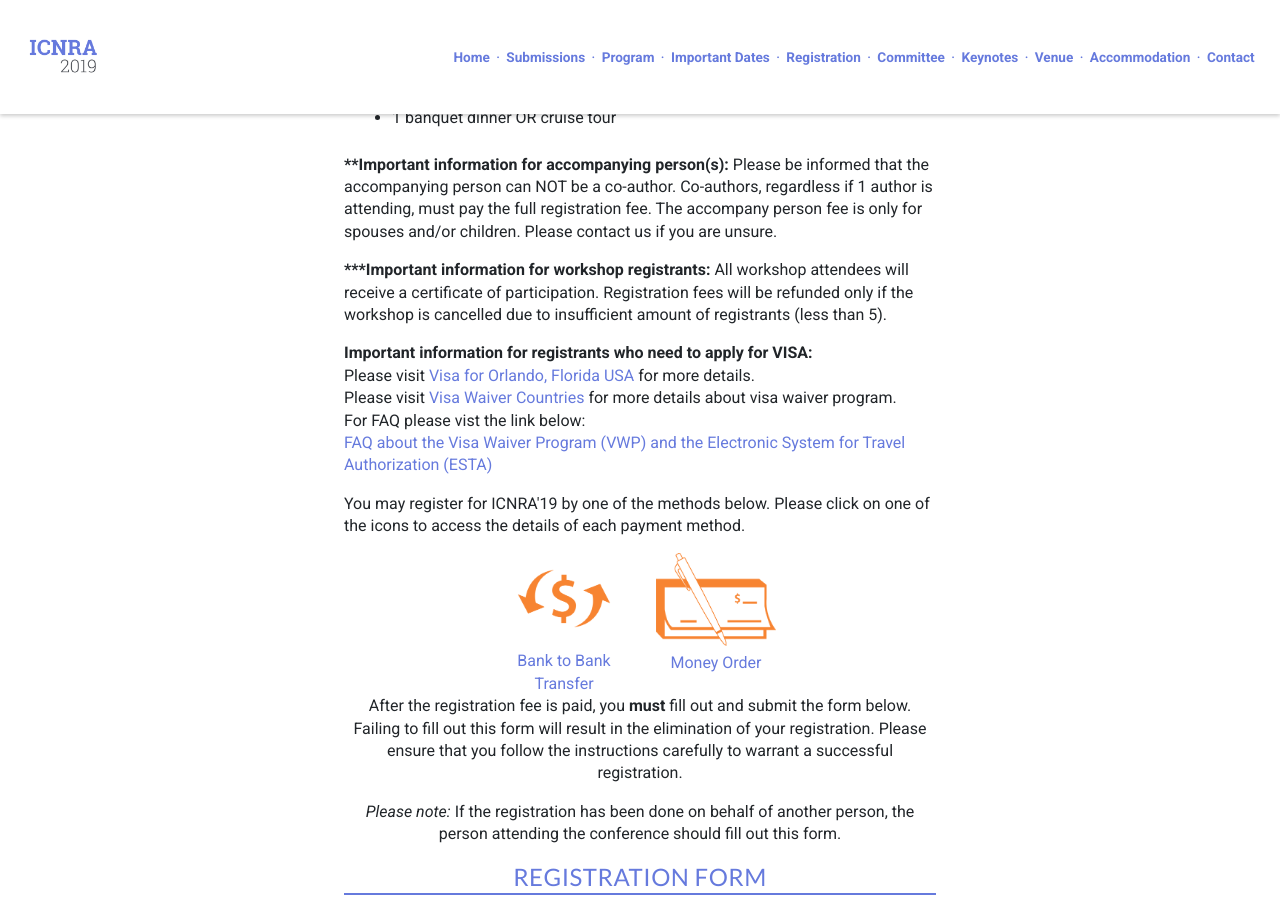
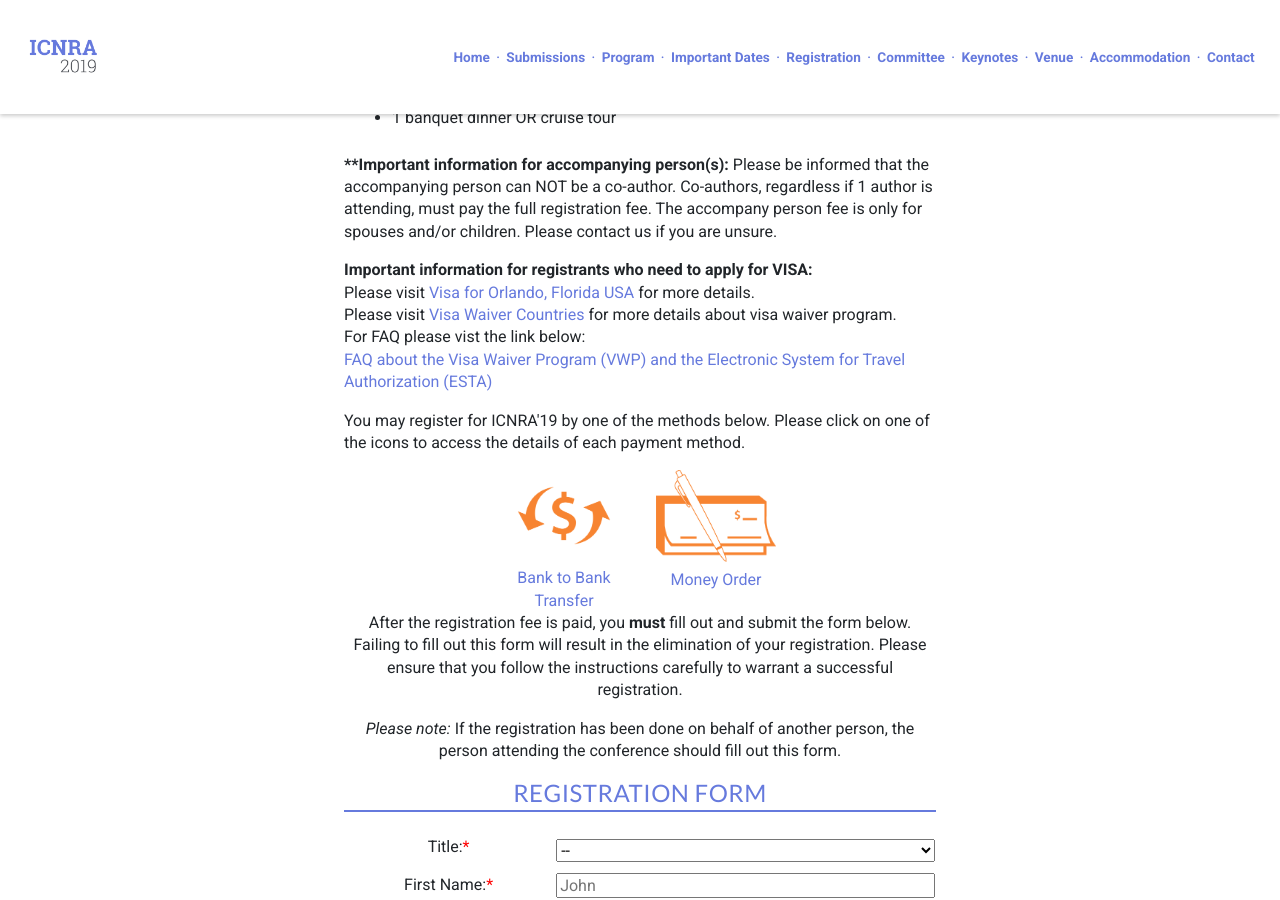
Before and after one commit to intaset/icnra, a Jekyll site: the page built from registration.html, in a window 1280 px wide and 900 px high, scrolled down 1138 px. Built offline with Jekyll 4.4.1, drawn with Linux system fonts in a browser that asks for light colours; nearby versions of some CDN libraries; Markdown is read by kramdown in place of the engine named in the settings; comment, search, counter and statistics services are not loaded.

Commit message:
removed workshop

```diff
--- a/registration.html
+++ b/registration.html
@@ -103,7 +103,7 @@ keyword: heat transfer conference, cfd conference, fluid flow conference,  energ
 
 <p class="body"><b>**Important information for accompanying person(s):</b> Please be informed that the accompanying person can NOT be a co-author. Co-authors, regardless if 1 author is attending, must pay the full registration fee. The accompany person fee is only for spouses and/or children. Please contact us if you are unsure.</p>
 
-<p class="body"><b>***Important information for workshop registrants:</b> All workshop attendees will receive a certificate of participation. <!-- The registration deadline for the workshop is on May 1, 2018. --> Registration fees will be refunded only if the workshop is cancelled due to insufficient amount of registrants (less than 5).</p>
+<!--<p class="body"><b>***Important information for workshop registrants:</b> All workshop attendees will receive a certificate of participation. --><!-- The registration deadline for the workshop is on May 1, 2018. --> <!--Registration fees will be refunded only if the workshop is cancelled due to insufficient amount of registrants (less than 5).</p>-->
 
 <p class="body"><b>Important information for registrants who need to apply for VISA:</b><br>
 Please visit <a href="https://www.official-esta.com/esta-resources/visa-for-orlando/" class="body-link">
```
Also changed, not shown: 1 other file.
